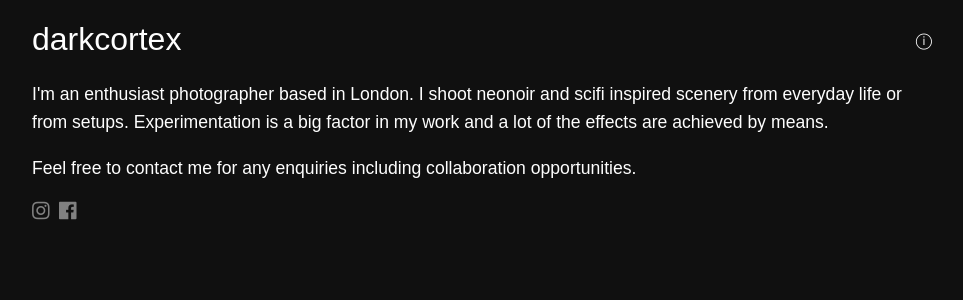
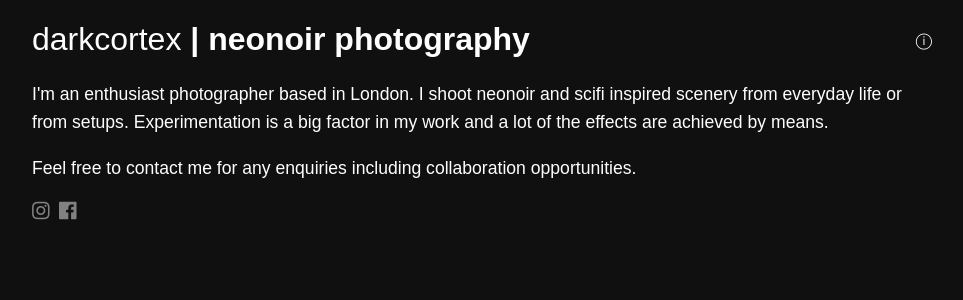
Before and after one commit to Pithikos/darkcortex, a Jekyll site: the page built from about.html, in a window 1280 px wide. Shown: the top 300 px of the page, without its empty margins (158-1121 px from the left). Built offline with Jekyll 4.4.1, drawn with Linux system fonts in a browser that asks for light colours; nearby versions of some CDN libraries; some web fonts are replaced.

Commit message:
Add 'neonoir photography' to header

```diff
--- a/_layouts/default.html
+++ b/_layouts/default.html
@@ -33,7 +33,7 @@
 	<body {% if page.text_width %}class="text-width"{% endif %}>
 		<div class="wrap">
 			<header>
-				<h1><a href="/">darkcortex</a></h1>
+				<h1><a href="/">darkcortex</a> | neonoir photography</h1>
 				{% include navigation.html %}
 			</header>
 			{{ content }}
```
